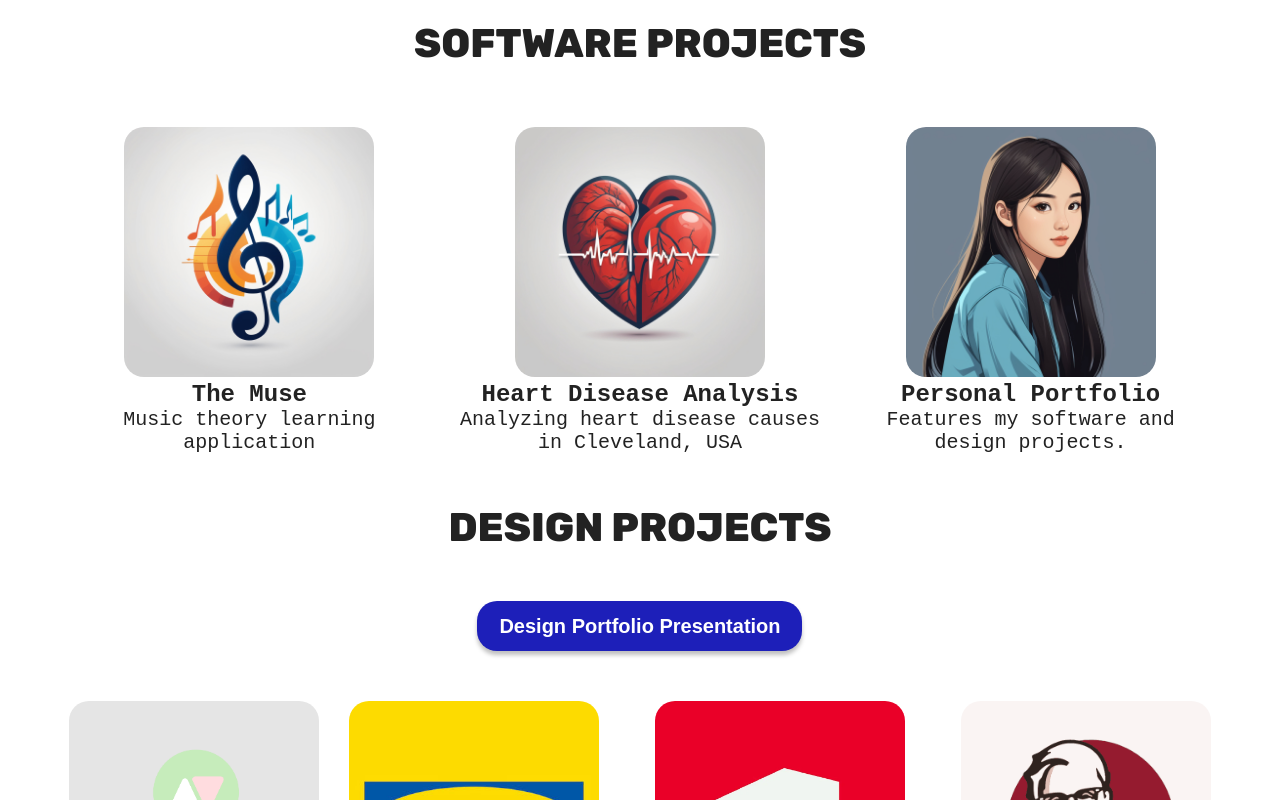
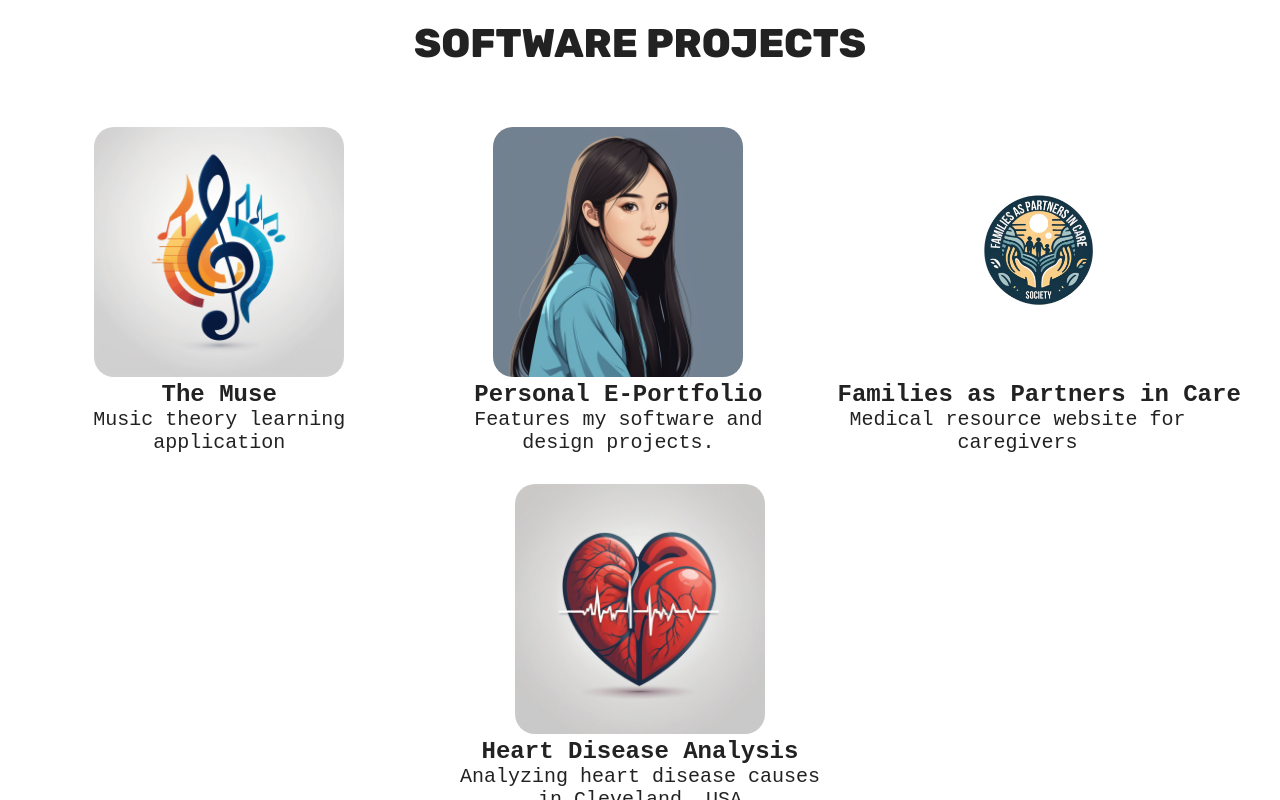
Before and after one commit to SonjiaD/Personal-Portfolio, a React (Vite) app: page / in a window 1280 px wide. Shown: the part 880-1680 px from the top of the page. Built offline with nearby package versions, Linux system fonts and the light colour scheme.

Commit message:
added another current project
added FPC project

```diff
--- a/src/sections/Hero/HeroStyles.module.css
+++ b/src/sections/Hero/HeroStyles.module.css
@@ -49,6 +49,10 @@
     button:hover {
         transform: scale(1.05);
     }
+    button:active {
+        transform: translateY(2px);
+        box-shadow: 0 2px 2px rgba(0, 0,0 ,0.25);
+    }
 
     a {
         transition: box-shadow 200ms ease-in-out, transform 200ms ease-in-out;
@@ -73,10 +77,7 @@
         transform: scale(1.05);
     }
 
-    button:active {
-        transform: translateY(2px);
-        box-shadow: 0 2px 2px rgba(0, 0,0 ,0.25);
-    }
+
 
     .colorModeContainer {
         position: relative;
--- a/src/sections/Projects/Projects.jsx
+++ b/src/sections/Projects/Projects.jsx
@@ -7,6 +7,7 @@ import ikea from '../../assets/ikea.png'
 import riot from '../../assets/riot.png'
 import amies from '../../assets/amies.png'
 import kfc from '../../assets/kfc.png'
+import fpc from '../../assets/fpc.png'
 import ProjectCard from '../../common/ProjectCard'
 
 function Projects() {
@@ -26,18 +27,29 @@ function Projects() {
             />
 
             <ProjectCard
+                src={portfolio}
+                link="https://github.com/SonjiaD/Personal-Portfolio"
+                h3 = 'Personal E-Portfolio'
+                p = 'Features my software and design projects.'
+            />
+
+            <ProjectCard
+                src={fpc}
+                link="https://github.com/StephanieQuon/ResourcesforFamilyCaregivers"
+                h3 = 'Families as Partners in Care'
+                p = 'Medical resource website for caregivers'
+            />
+
+            <ProjectCard
                 src={heartdisease}
                 link="https://github.com/SonjiaD/DSCI-100-Project-Final-Submission-"
                 h3 = 'Heart Disease Analysis'
                 p = 'Analyzing heart disease causes in Cleveland, USA'
             />
 
-            <ProjectCard
-                src={portfolio}
-                link="https://github.com/SonjiaD/Personal-Portfolio"
-                h3 = 'Personal Portfolio'
-                p = 'Features my software and design projects.'
-            />
+
+
+
 
         </div>
 
@@ -89,7 +101,6 @@ function Projects() {
                 link="https://www.canva.com/design/DAFEqzwi9Jg/UtZRAEmwtF4iaU80eg2Aww/edit?utm_content=DAFEqzwi9Jg&utm_campaign=designshare&utm_medium=link2&utm_source=sharebutton"
                 h3 = 'KFC Stylescape'
                 p = 'Resdesign of KFC'
-                style={{ borderRadius: '20px' }}
             />
 
         </div>
```
Also changed, not shown: src/assets/fpc.png (added).
